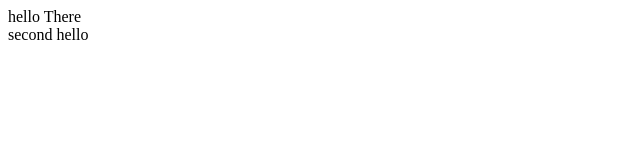
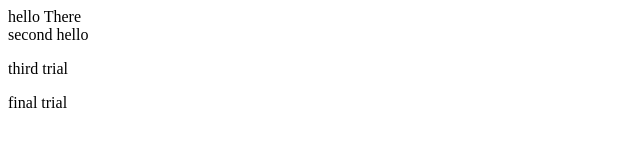
Before and after one commit to Mulumba-drew/Demo-first, a plain HTML site: page index.html in a window 1280 px wide. Shown: the whole page, without its empty margins (0-640 px from the left). Drawn offline with Linux system fonts and the light colour scheme.

Commit message:
updated index.html

```diff
--- a/index.html
+++ b/index.html
@@ -2,3 +2,5 @@
 </h>
 <div>second hello
 </div>
+<p>third trial</p>
+<p>final trial</p>
```
